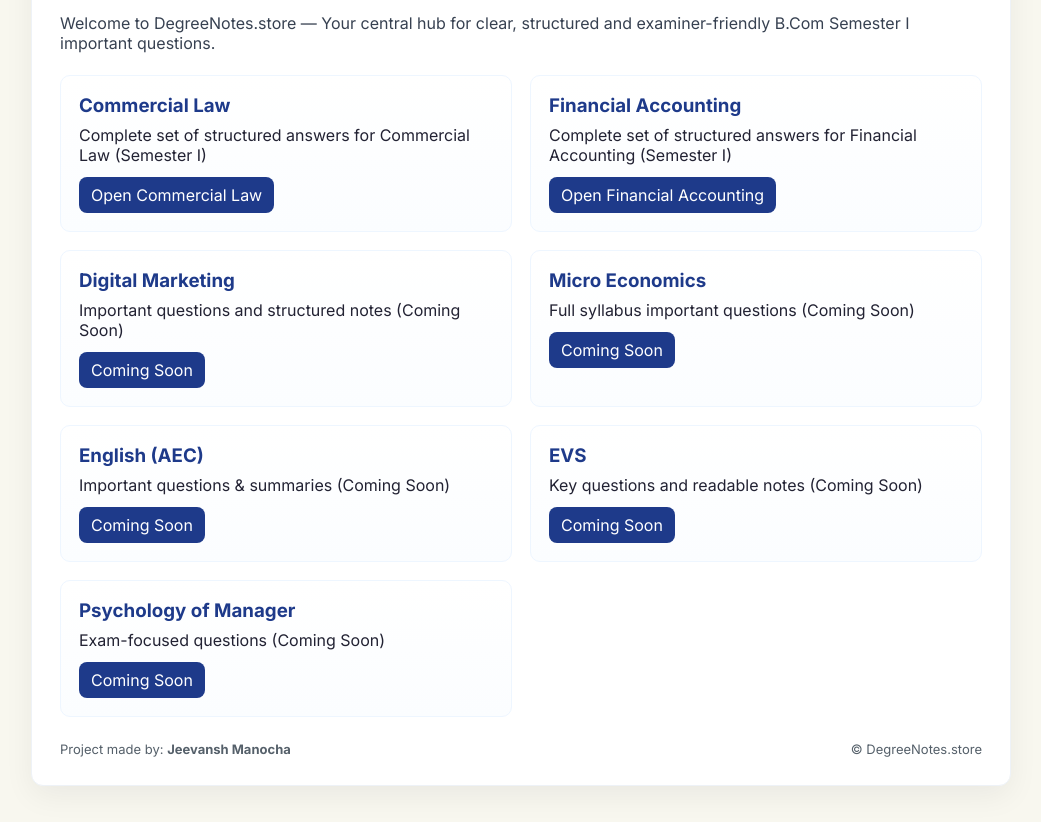
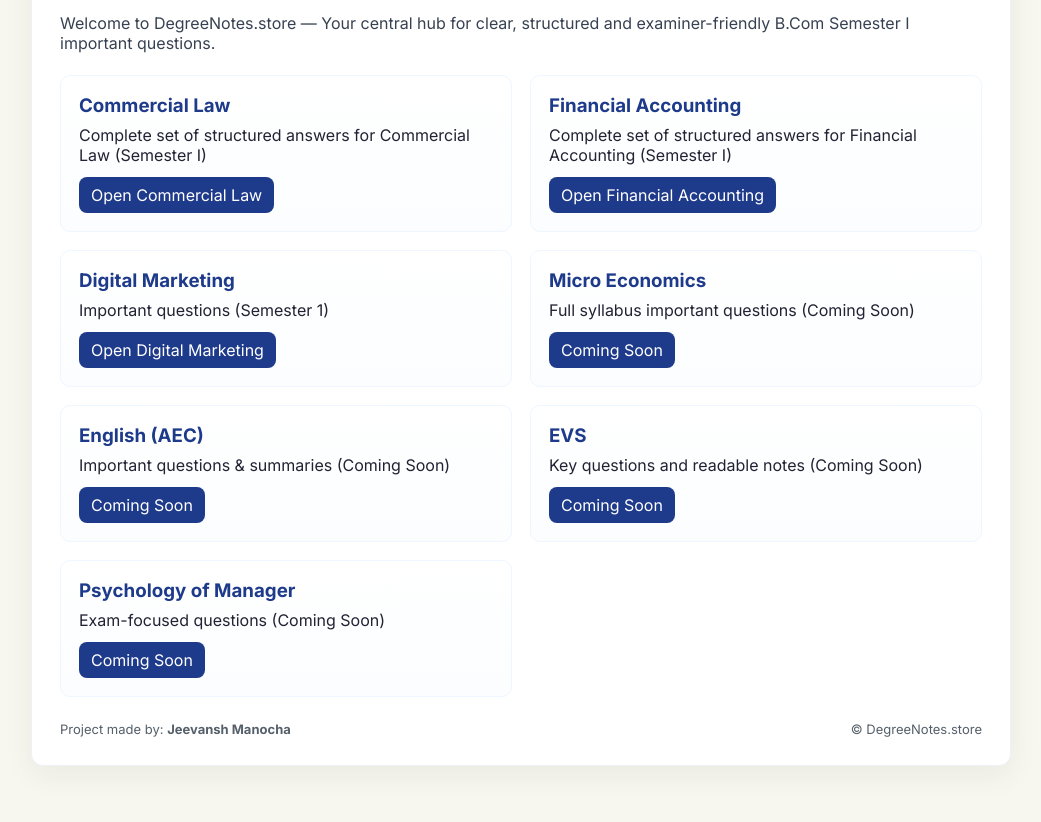
Before and after one commit to governmentcollegeeast/importantquestions, a plain HTML site: page index.html in a window 1280 px wide. Shown: the part 126-948 px from the top of the page, without its empty margins (119-1160 px from the left). Drawn offline with Linux system fonts and the light colour scheme.

Commit message:
Update index.html

```diff
--- a/index.html
+++ b/index.html
@@ -52,8 +52,8 @@ h1{margin:0;font-size:22px;color:#000}
 
     <div class="card">
       <h3>Digital Marketing</h3>
-      <p>Important questions and structured notes (Coming Soon)</p>
-      <a class="cta" href="#">Coming Soon</a>
+      <p>Important questions (Semester 1)</p>
+      <a class="cta" href="digimarksem1/digiindex.html">Open Digital Marketing</a>
     </div>
 
     <div class="card">
@@ -82,7 +82,6 @@ h1{margin:0;font-size:22px;color:#000}
   </div>
 
 
-
   <div class="footer">
     <div>Project made by: <strong>Jeevansh Manocha</strong></div>
     <div style="font-size:13px;color:var(--muted)">© DegreeNotes.store</div>
```
